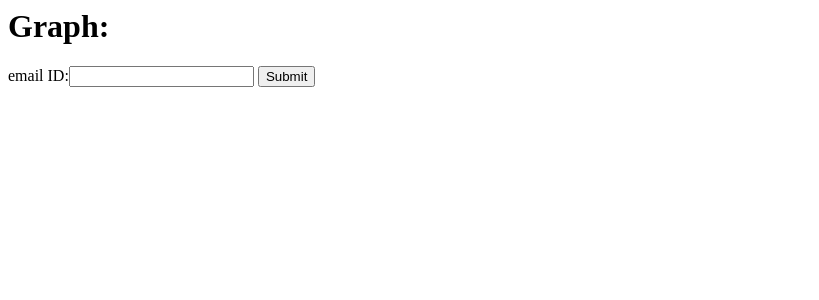
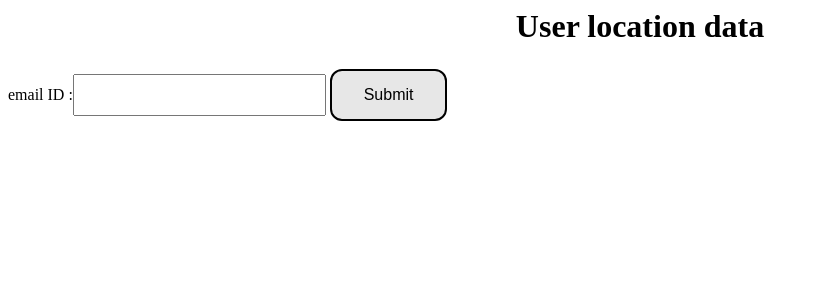
Before and after one commit to tulans/userlocation, a Django app: page /locations/index/ in a window 1280 px wide. Shown: the top 300 px of the page, without its empty margins (0-819 px from the left). Run offline with Django 3.2, Linux system fonts and the light colour scheme; parts of the project's set-up code (start-up, migrations or seed data) failed here and were passed over.

Commit message:
add style

```diff
--- a/usrlocation/locations/forms.py
+++ b/usrlocation/locations/forms.py
@@ -1,4 +1,4 @@
 from django import forms
 
 class EmailForm(forms.Form):
-    email_id = forms.EmailField(label='email ID', max_length=100)
+    email_id = forms.EmailField(label='email ID ', max_length=100)
--- a/usrlocation/locations/views.py
+++ b/usrlocation/locations/views.py
@@ -23,7 +23,6 @@ from .forms import EmailForm
 matplotlib.use('Agg')
 plt = matplotlib.pyplot
 kms_per_radian = 6371.0088
-
 
 def get_centermost_point(cluster):
     centroid = (
--- a/usrlocation/static/usrlocation/styles/graphimg.css
+++ b/usrlocation/static/usrlocation/styles/graphimg.css
@@ -1,6 +1,8 @@
 .row {
   display: flex;
-  flex-wrap: wrap;
+
+    align-items: flex-start;
+    justify-content: space-evenly;
   padding: 0 4px;
 }
 
@@ -8,9 +10,50 @@
 .column {
   flex: 50%;
   padding: 0 4px;
+  width: 50%;
 }
 
 .column img {
   margin-top: 8px;
   vertical-align: middle;
+  width: 100%;
+  height: auto;
 }
+
+.map-container {
+    width: 100%;
+    display: block;
+}
+
+.button {
+  background-color: #e7e7e7;
+  color: black;
+  border-radius: 12px;
+  padding: 15px 32px;
+  text-align: center;
+  text-decoration: none;
+  display: inline-block;
+  font-size: 16px;
+  border: 2px solid black;
+}
+
+.button:hover {
+  background-color: white; /* Green */
+  color: black;
+}
+
+input[type=email] {
+  width: 20%;
+  padding: 10px 15px;
+  margin: 8px 0;
+  box-sizing: border-box;
+  font-size: 16px;
+}
+
+input[type=email]:focus {
+  border: 3px solid #555;
+}
+
+.spanemail {
+    font-weight: bold;
+}
--- a/usrlocation/usrlocation/templates/graph.html
+++ b/usrlocation/usrlocation/templates/graph.html
@@ -5,16 +5,16 @@
       <link href="{% static 'usrlocation/styles/graphimg.css' %}" rel="stylesheet" type="text/css" media="all" />
     </head>
     <body>
-        <h1> Graph: </h1>
+        <center><h1> User location data</h1> </center>
         <div>
           <form action="/locations/index/" method="post">
                 {% csrf_token %}
                 {{ form }}
-                <input class="button orange" type="submit" value="Submit">
-
+                <input class="button" type="submit" value="Submit">
+          </form>
             {% if email %}
             <div class="pad10">
-                  <p>Email id: {{email}}</p>
+              <p>Data for <span class="spanemail">{{email}}</p>
             </div>
             <div class="row">
               <div class="column">
@@ -26,10 +26,8 @@
                 </a>
               </div>
             </div>
-                <div>
-                  <div class="column">
+            <div class="map-container">
                 <iframe src="{% static 'usrlocation/helper_templates/map.html' %}" title="Location history" width="100%" height="80%"></iframe>
-                  </div>
             </div>
             {% endif %}
 
@@ -38,7 +36,7 @@
               <h4 style="color: red">Error</h4>
             </div>
             {% endif %}
-            </form>
+
         </div>
     </body>
 </html>
```
Lines whose indentation alone changed are shown as unchanged.
